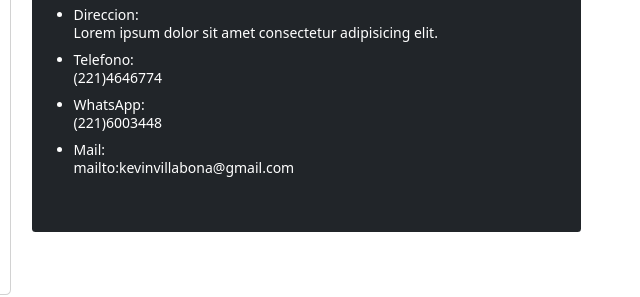
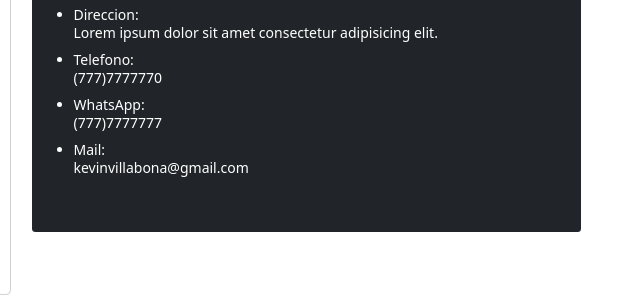
Before and after one commit to kevinvillabona/NUCBA-Integrador01, a plain HTML site: page Integrador01/contacto.html in a window 1280 px wide. Shown: the part 431-728 px from the top of the page, 619-1259 px from the left. Drawn offline with nearby package versions, Linux system fonts and the light colour scheme.

Commit message:
Update contacto.html

```diff
--- a/Integrador01/contacto.html
+++ b/Integrador01/contacto.html
@@ -174,16 +174,16 @@
                 </li>
                 <li>
                   Telefono:
-                  <h6>(221)4646774</h6>
+                  <h6>(777)7777770</h6>
                 </li>
                 <li>
                   WhatsApp:
-                  <h6>(221)6003448</h6>
+                  <h6>(777)7777777</h6>
                 </li>
                 <li>
                   Mail:
                   <a href="mailto:kevinvillabona@gmail.com" class="text-white"
-                    ><h6>mailto:kevinvillabona@gmail.com</h6></a
+                    ><h6>kevinvillabona@gmail.com</h6></a
                   >
                 </li>
               </ul>
```
